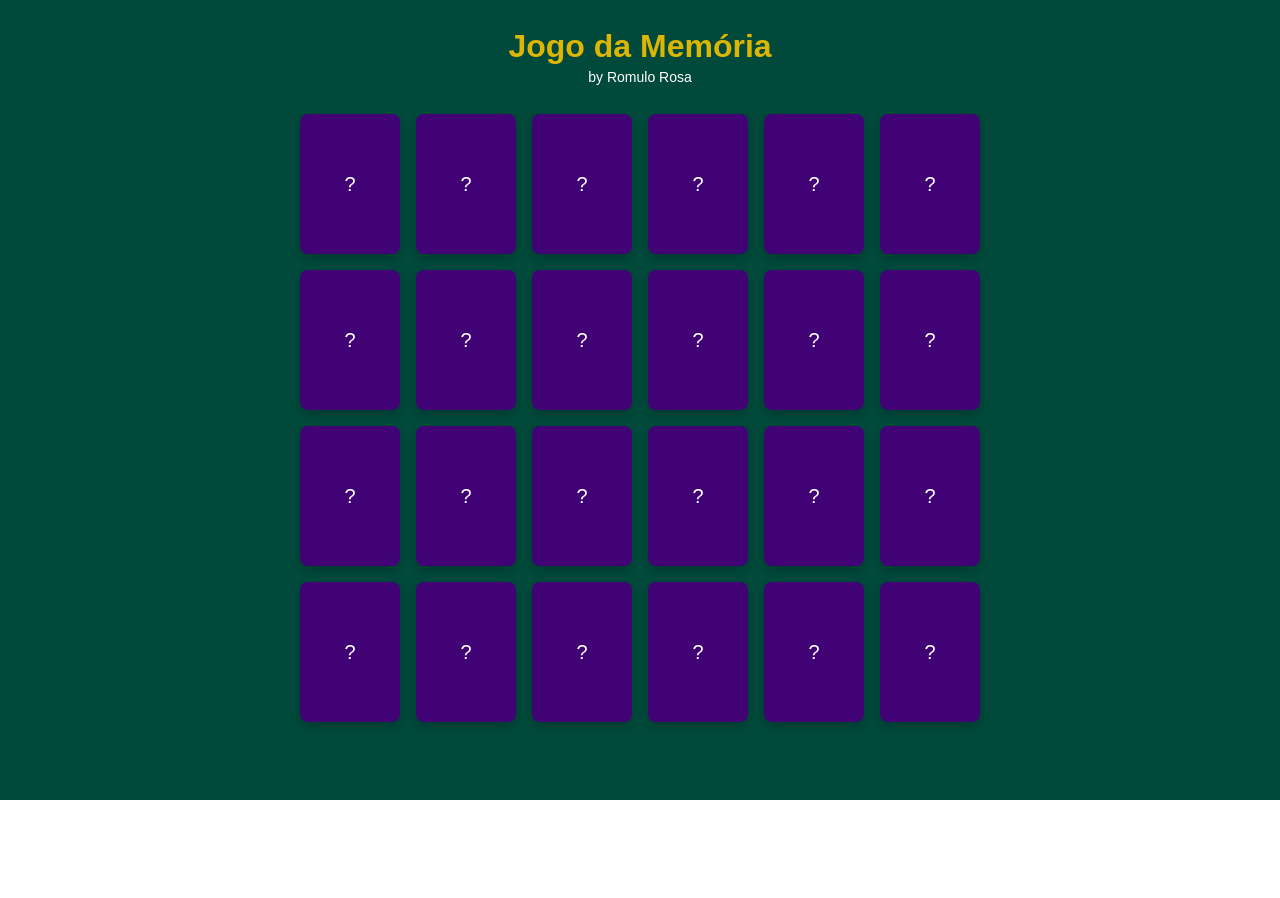
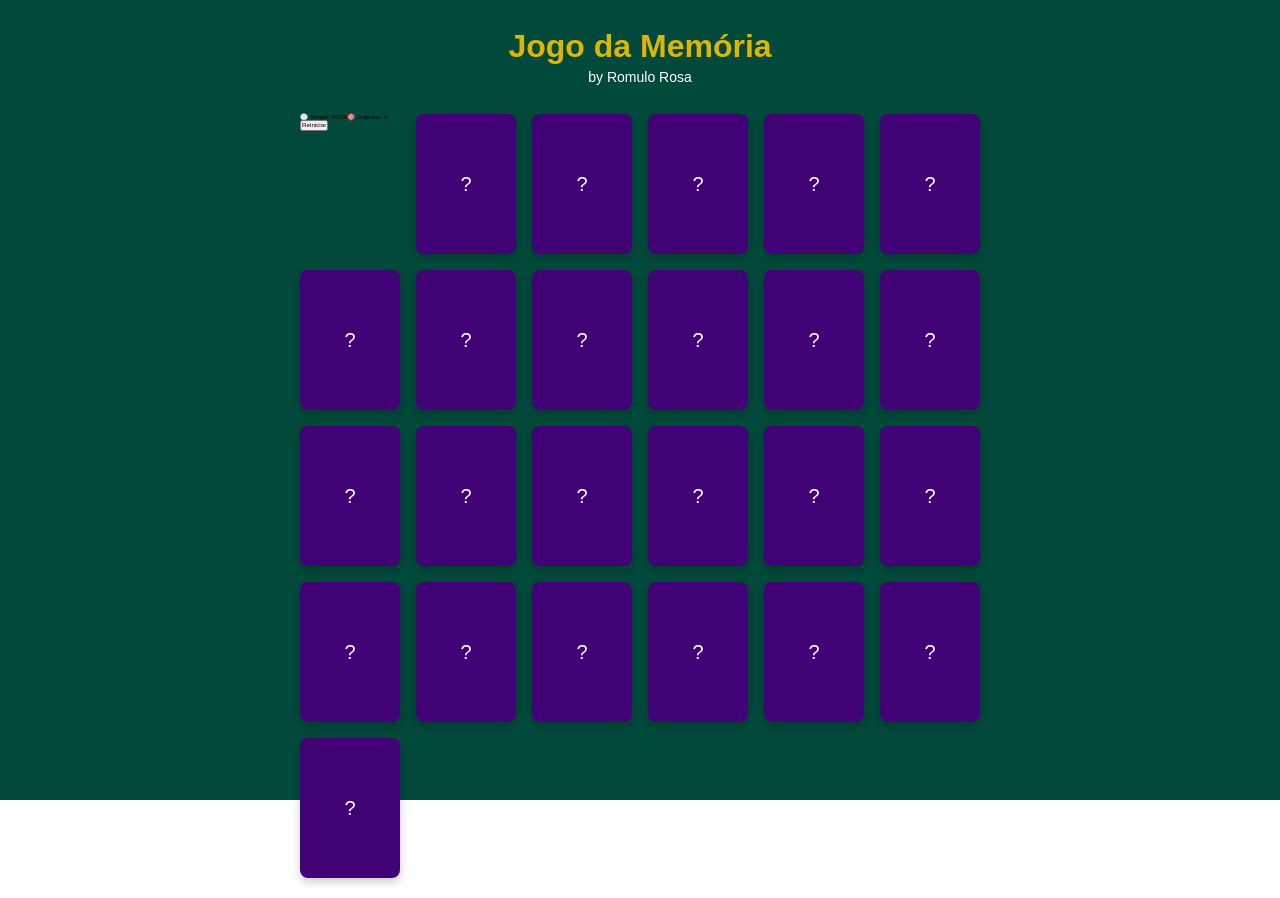
Before and after one commit to romulorosafullstack/2025-smartts-react-ts-desafio, a React (Vite) app: page / in a window 1280 px wide. Before the commit the page ends 800 px from the top, so only its background shows below. Built offline with nearby package versions, Linux system fonts and the light colour scheme.

Commit message:
game resetar

```diff
--- a/src/components/Board/index.tsx
+++ b/src/components/Board/index.tsx
@@ -31,6 +31,17 @@ const Board: React.FC = () => {
   const [time, setTime] = useState(0);
   // State para controlar o jogo
   const [gameActive, setGameActive] = useState(false);
+  // State para controlar numero de movimentos
+  const [moves, setMoves] = useState(0);
+
+
+  // Crio o useEffect para iniciar o jogo
+  useEffect(() => {
+    if (gameActive) {
+      const timerInterval = setInterval(() => setTime(prevTime => prevTime + 1), 1000);
+      return () => clearInterval(timerInterval);
+    }
+  }, [gameActive]); // 7) O useEffect é chamado só quando o state gameActive é alterado
 
 
 
@@ -49,6 +60,7 @@ const Board: React.FC = () => {
       id: index,
       content,
       isFlipped: false,
+      isMatched: false
     }));
 
     // Atualizo o estado de cards
@@ -87,7 +99,10 @@ const Board: React.FC = () => {
 
   // Manipulo o clique na carta
   const handleClickCard = (id: number) => {
-    // Apenas viro se puder clicar, a carta não estiver virada ou já tiver sido combinada
+    // inicia o timer no primeiro clique
+    if (!gameActive) setGameActive(true);
+
+  // Apenas viro se puder clicar, a carta não estiver virada ou já tiver sido combinada
     if (!canFlip || flippedCards.includes(id) || matchedCards.includes(id)) {
       return;
     }
@@ -100,8 +115,33 @@ const Board: React.FC = () => {
     setFlippedCards(prev => [...prev, id]);
   };
 
+  // Reseta o jogo
+  const resetGame = () => {
+    setCards([]);
+    setFlippedCards([]);
+    setMatchedCards([]);
+    setCanFlip(true);
+    setGameActive(false);
+    setTime(0);
+    setMoves(0);
+  };
+
+  // Formatar tempo mm:ss
+  const formatTime = (seconds: number) => {
+    const m = Math.floor(seconds / 60)
+      .toString()
+      .padStart(2, "0");
+    const s = (seconds % 60).toString().padStart(2, "0");
+    return `${m}:${s}`;
+  };
+
   return (
     <div className="board">
+      <div className="stats">
+        <span>🕒 Tempo: {formatTime(time)}</span>
+        <span>🎯 Jogadas: {moves}</span>
+        <button onClick={resetGame}>Reiniciar</button>
+      </div>
       {/* 5) Utilizo um map para renderizar as cartas do state cards} */}
       {cards.map(card => (
         <Card
```
